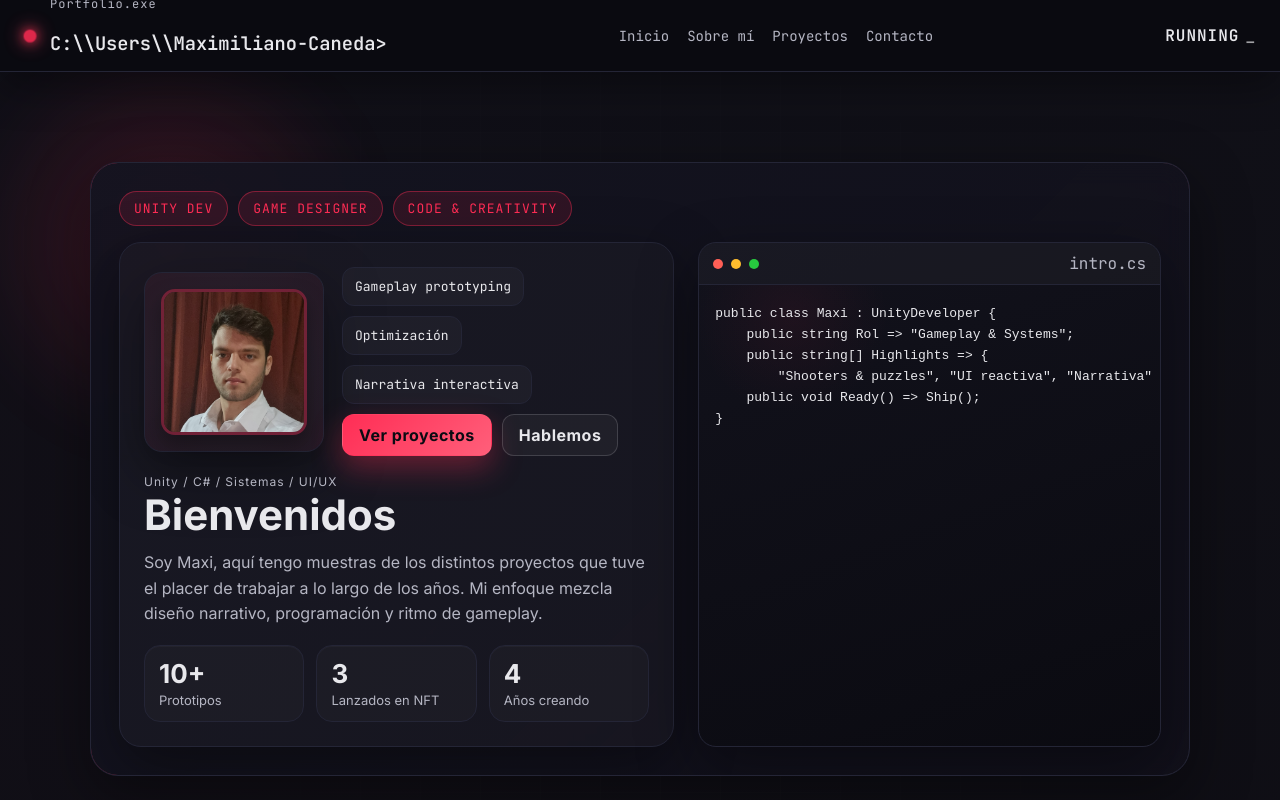
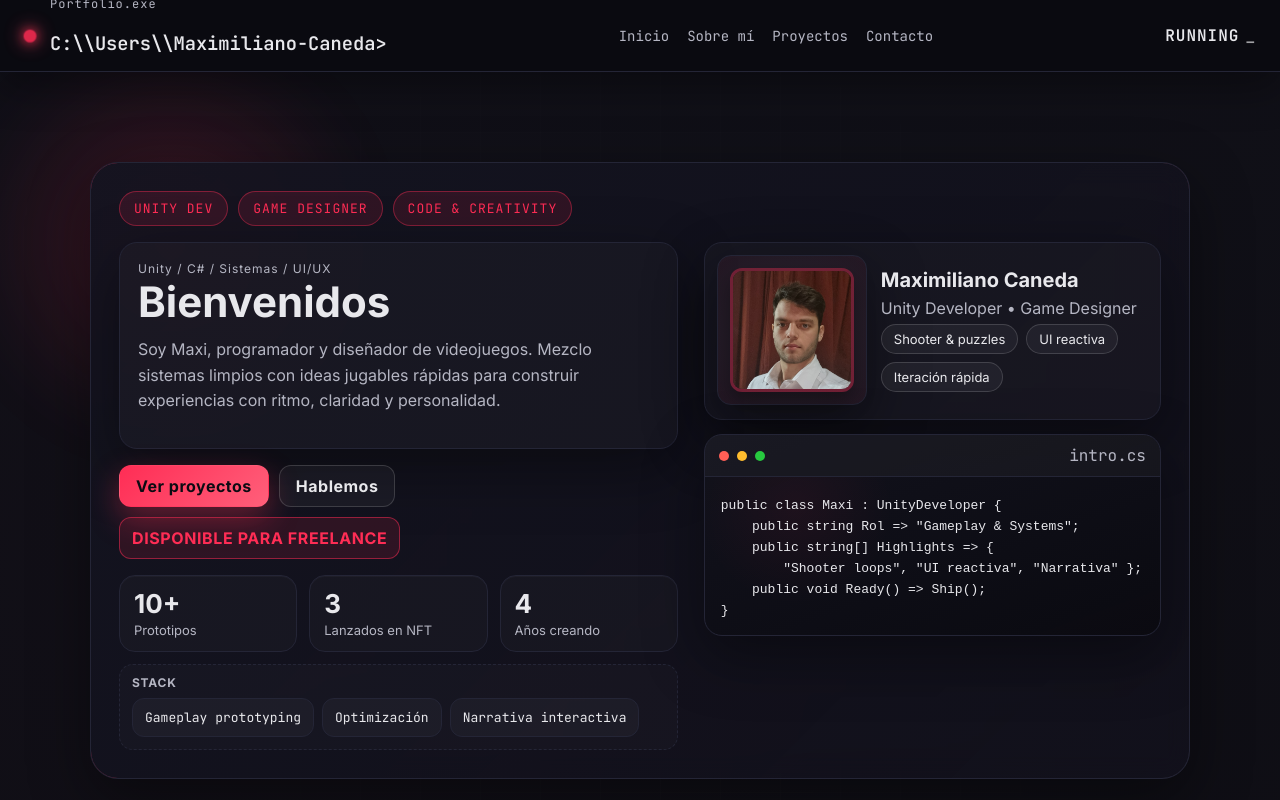
Before and after one commit to Gytrio/maximilianocaneda, a React (Vite) app: page / in a window 1280 px wide. Shown: the top 800 px of the page. Built offline with nearby package versions, Linux system fonts and the light colour scheme.

Commit message:
Refresh hero layout and polish styling

```diff
--- a/src/App.jsx
+++ b/src/App.jsx
@@ -36,32 +36,20 @@ export default function App() {
                         <span className="badge">Code &amp; Creativity</span>
                     </div>
                     <div className="hero-body">
-                        <div className="caja-presentacion">
-                            <div className="hero-meta">
-                                <div className="caja-cara">
-                                    <img className="cara" src={fotoPerfil} alt="Maximiliano Caneda" />
-                                </div>
-                                <div className="hero-actions">
-                                    <div className="cta-row">
-                                        <span className="chip">Gameplay prototyping</span>
-                                        <span className="chip">Optimización</span>
-                                        <span className="chip">Narrativa interactiva</span>
+                        <div className="hero-left">
+                            <div className="hero-header">
+                                <p className="tag">Unity / C# / Sistemas / UI/UX</p>
+                                <h1>Bienvenidos</h1>
+                                <p className="presentacion">
+                                    Soy Maxi, programador y diseñador de videojuegos. Mezclo sistemas limpios con ideas jugables rápidas para construir experiencias con ritmo, claridad y personalidad.
+                                </p>
                             </div>
                             <div className="cta-row">
                                 <a className="primary-btn" href="#proyectos">Ver proyectos</a>
                                 <a className="ghost-btn" href="#contacto">Hablemos</a>
+                                <span className="status-pill">Disponible para freelance</span>
                             </div>
-                                </div>
-                            </div>
-                            <div className="hero-copy">
-                                <div>
-                                    <p className="tag">Unity / C# / Sistemas / UI/UX</p>
-                                    <h1>Bienvenidos</h1>
-                                    <p className="presentacion">
-                                        Soy Maxi, aquí tengo muestras de los distintos proyectos que tuve el placer de trabajar a lo largo de los años. Mi enfoque mezcla diseño narrativo, programación y ritmo de gameplay.
-                                    </p>
-                                </div>
-                                <div className="stats-grid">
+                            <div className="hero-grid">
                                 <div className="stat">
                                     <span className="stat-number">10+</span>
                                     <span className="stat-label">Prototipos</span>
@@ -74,9 +62,33 @@ export default function App() {
                                     <span className="stat-number">4</span>
                                     <span className="stat-label">Años creando</span>
                                 </div>
+                                <div className="skill-stack">
+                                    <p className="stack-label">Stack</p>
+                                    <div className="stack-chips">
+                                        <span className="chip">Gameplay prototyping</span>
+                                        <span className="chip">Optimización</span>
+                                        <span className="chip">Narrativa interactiva</span>
                                     </div>
                                 </div>
                             </div>
+                        </div>
+
+                        <div className="hero-right">
+                            <div className="profile-card">
+                                <div className="caja-cara">
+                                    <img className="cara" src={fotoPerfil} alt="Maximiliano Caneda" />
+                                </div>
+                                <div className="profile-meta">
+                                    <p className="profile-name">Maximiliano Caneda</p>
+                                    <p className="profile-role">Unity Developer • Game Designer</p>
+                                    <div className="mini-tags">
+                                        <span className="pill">Shooter &amp; puzzles</span>
+                                        <span className="pill">UI reactiva</span>
+                                        <span className="pill">Iteración rápida</span>
+                                    </div>
+                                </div>
+                            </div>
+
                             <div className="code-panel" aria-label="Snippet de presentación">
                                 <div className="code-bar">
                                     <span className="dot red" />
@@ -89,11 +101,12 @@ export default function App() {
                                         {`public class Maxi : UnityDeveloper {
     public string Rol => "Gameplay & Systems";
     public string[] Highlights => {
-        "Shooters & puzzles", "UI reactiva", "Narrativa" };
+        "Shooter loops", "UI reactiva", "Narrativa" };
     public void Ready() => Ship();
 }`}
                                     </code>
                                 </pre>
+                            </div>
                         </div>
                     </div>
                 </div>
@@ -107,10 +120,10 @@ export default function App() {
                 <div className="panel-grid">
                     <div className="panel-card">
                         <p className="texto">
-                            Buenas, soy Maximiliano Caneda, nacido el 5 de abril del 2000 y actualmente viviendo en Lanús, Buenos Aires. Fui a inglés desde los 7 años hasta los 18, esto me permitió obtener vocabulario y reglas gramaticales tanto general como específico de programación y videojuegos.
+                            Soy Maximiliano Caneda, 24 años, desarrollador y diseñador de videojuegos en Lanús, Buenos Aires. Mi formación en inglés desde chico me ayudó a absorber documentación, pipelines y referencias de programación sin barreras.
                         </p>
                         <p className="texto">
-                            Me recibí de técnico en programación en el EEST N° 5 "John F. Kennedy" y actualmente soy estudiante de la carrera Licenciatura en desarrollo de simuladores y videojuegos de la Universidad Abierta Interamericana, solo me falta rendir dos exámenes finales y defender mi tesis “El bajo nivel competitivo genera respuestas emocionales agresivas en jugadores”.
+                            Me recibí de técnico en programación en el EEST N° 5 "John F. Kennedy" y estoy finalizando la Licenciatura en desarrollo de simuladores y videojuegos en la UAI. Solo resta aprobar dos finales y defender mi tesis “El bajo nivel competitivo genera respuestas emocionales agresivas en jugadores”.
                         </p>
                     </div>
                     <div className="panel-card">
--- a/src/estilos.css
+++ b/src/estilos.css
@@ -205,26 +205,81 @@ body {
 
 .hero-body {
     display: grid;
-    grid-template-columns: 1.2fr 1fr;
-    gap: 24px;
-    align-items: stretch;
+    grid-template-columns: 1.1fr 0.9fr;
+    gap: 26px;
+    align-items: start;
 }
 
-.caja-presentacion {
+.hero-left {
+    display: grid;
+    gap: 16px;
+}
+
+.hero-header {
     background: rgba(255, 255, 255, 0.02);
     border: 1px solid var(--border);
-    border-radius: 22px;
-    padding: 24px;
+    border-radius: 18px;
+    padding: 18px 18px 16px;
+    box-shadow: var(--shadow);
+}
+
+.hero-grid {
+    display: grid;
+    grid-template-columns: repeat(auto-fit, minmax(170px, 1fr));
+    gap: 12px;
+}
+
+.skill-stack {
+    grid-column: 1 / -1;
+    background: rgba(255, 255, 255, 0.02);
+    border: 1px dashed var(--border);
+    border-radius: 14px;
+    padding: 10px 12px 12px;
+}
+
+.stack-label {
+    margin: 0 0 8px;
+    font-weight: 700;
+    text-transform: uppercase;
+    letter-spacing: 0.8px;
+    font-size: 12px;
+    color: var(--muted);
+}
+
+.stack-chips {
+    display: flex;
+    flex-wrap: wrap;
+    gap: 8px;
+}
+
+.status-pill {
+    display: inline-flex;
+    align-items: center;
+    gap: 8px;
+    background: rgba(255, 45, 85, 0.12);
+    color: var(--accent);
+    border: 1px solid rgba(255, 45, 85, 0.5);
+    padding: 10px 12px;
+    border-radius: 12px;
+    font-weight: 700;
+    text-transform: uppercase;
+    letter-spacing: 0.6px;
+}
+
+.hero-right {
+    display: grid;
+    gap: 14px;
+}
+
+.profile-card {
+    background: rgba(255, 255, 255, 0.02);
+    border: 1px solid var(--border);
+    border-radius: 18px;
+    padding: 12px 12px 14px;
     box-shadow: var(--shadow);
     display: grid;
-    grid-template-rows: auto 1fr;
-    gap: 18px;
-}
-
-.hero-meta {
-    display: grid;
     grid-template-columns: auto 1fr;
-    gap: 18px;
+    gap: 14px;
     align-items: center;
 }
 
@@ -234,25 +289,42 @@ body {
     align-items: center;
     background: radial-gradient(circle, rgba(255, 255, 255, 0.05), rgba(255, 45, 85, 0.06));
     border: 1px solid var(--border);
-    border-radius: 18px;
-    padding: 16px;
+    border-radius: 14px;
+    padding: 12px;
     box-shadow: var(--shadow);
-    width: 180px;
-    height: 180px;
+    width: 150px;
+    height: 150px;
 }
 
 .cara {
     width: 100%;
     height: 100%;
-    border-radius: 14px;
+    border-radius: 12px;
     object-fit: cover;
     border: 3px solid rgba(255, 45, 85, 0.35);
     box-shadow: 0 10px 20px rgba(0, 0, 0, 0.35);
 }
 
-.hero-actions {
+.profile-meta {
     display: grid;
-    gap: 10px;
+    gap: 6px;
+}
+
+.profile-name {
+    margin: 0;
+    font-size: 20px;
+    font-weight: 700;
+}
+
+.profile-role {
+    margin: 0;
+    color: var(--muted);
+}
+
+.mini-tags {
+    display: flex;
+    flex-wrap: wrap;
+    gap: 8px;
 }
 
 h1 {
```
Lines whose indentation alone changed are shown as unchanged.
